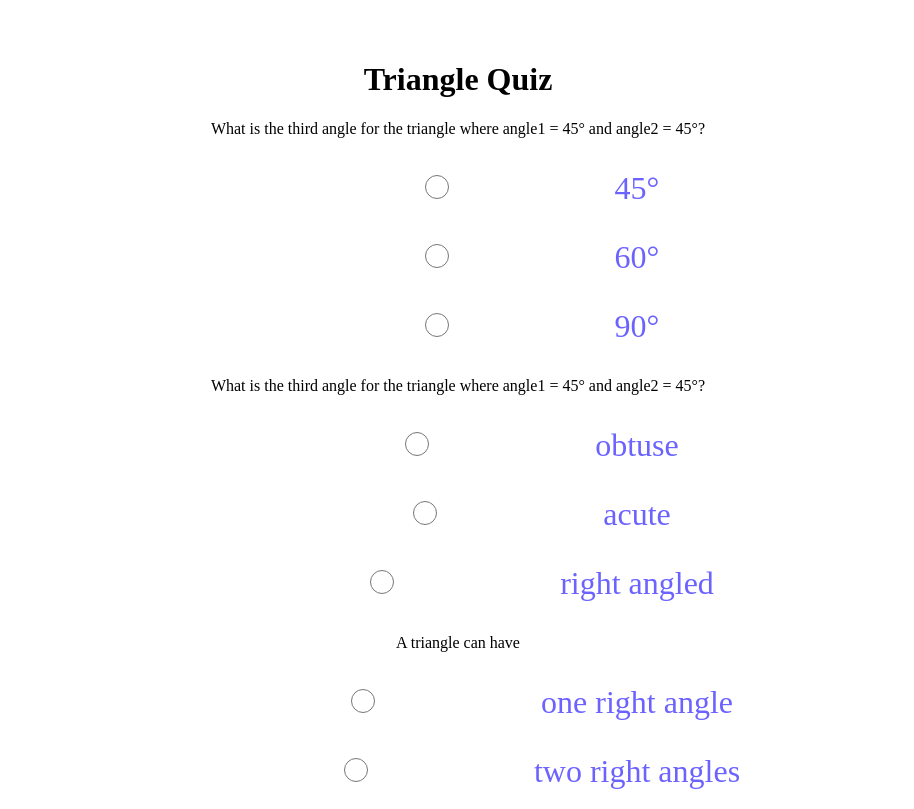
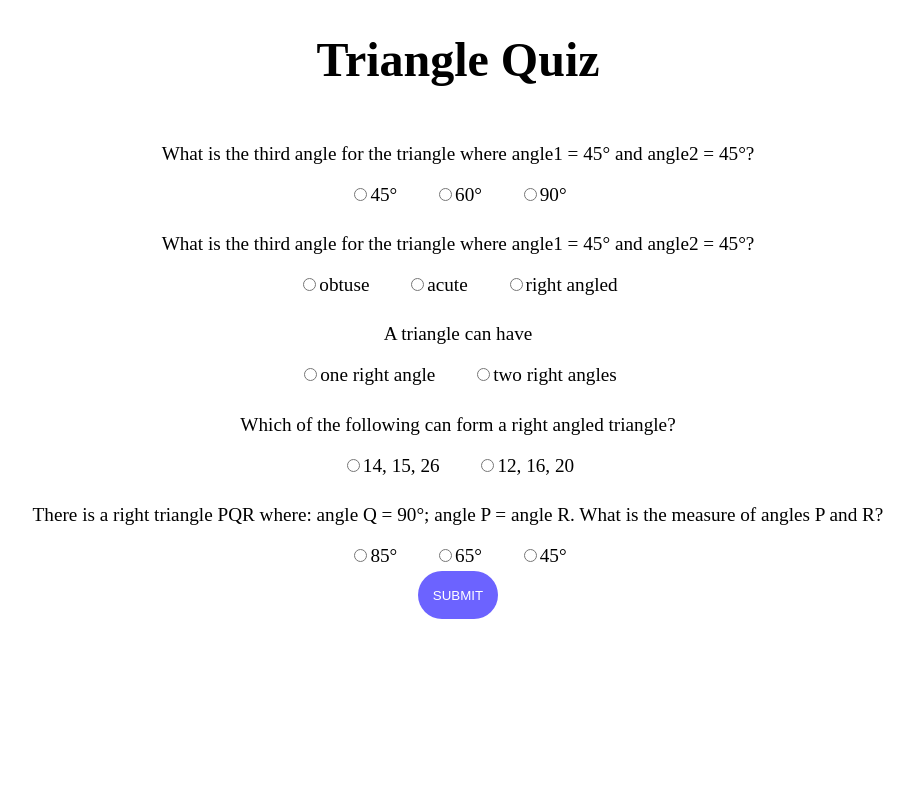
Before and after one commit to Vaishnavi1217/fun_with_triangles, a plain HTML site: page quiz.html in a window 1280 px wide. Shown: the top 809 px of the page, without its empty margins (182-1096 px from the left). Drawn offline with Linux system fonts and the light colour scheme.

Commit message:
style:styling added

```diff
--- /dev/null
+++ b/quiz.css
@@ -0,0 +1,31 @@
+body{
+    text-align: center;
+    padding-top: rem;
+    margin: auto;
+    width: 80%;
+}
+b{
+    font-size: x-large;
+}
+p{
+    font-size: larger;
+}
+label{
+    padding: 1rem;
+    font-size: larger;
+}
+#submit-ans{
+    height: 3rem;
+    width: 5rem;
+    background-color: #6C63FF;
+    color: white;
+    border: #6C63FF;
+    border-radius: 5rem;
+
+}
+div{
+    padding: 0.25rem;
+}
+#output-div{
+    font-size: x-large;
+}
--- a/quiz.html
+++ b/quiz.html
@@ -5,10 +5,10 @@
     <meta http-equiv="X-UA-Compatible" content="IE=edge">
     <meta name="viewport" content="width=device-width, initial-scale=1.0">
     <title>Triangle Quiz</title>
-    <link rel="stylesheet" href="style.css">
+    <link rel="stylesheet" href="quiz.css">
 </head>
 <body>
-    <h1>Triangle Quiz</h1>
+    <b><h1>Triangle Quiz</h1></b>
     <form class="quiz-form">
         <div class="question-container">
             <p>
```
